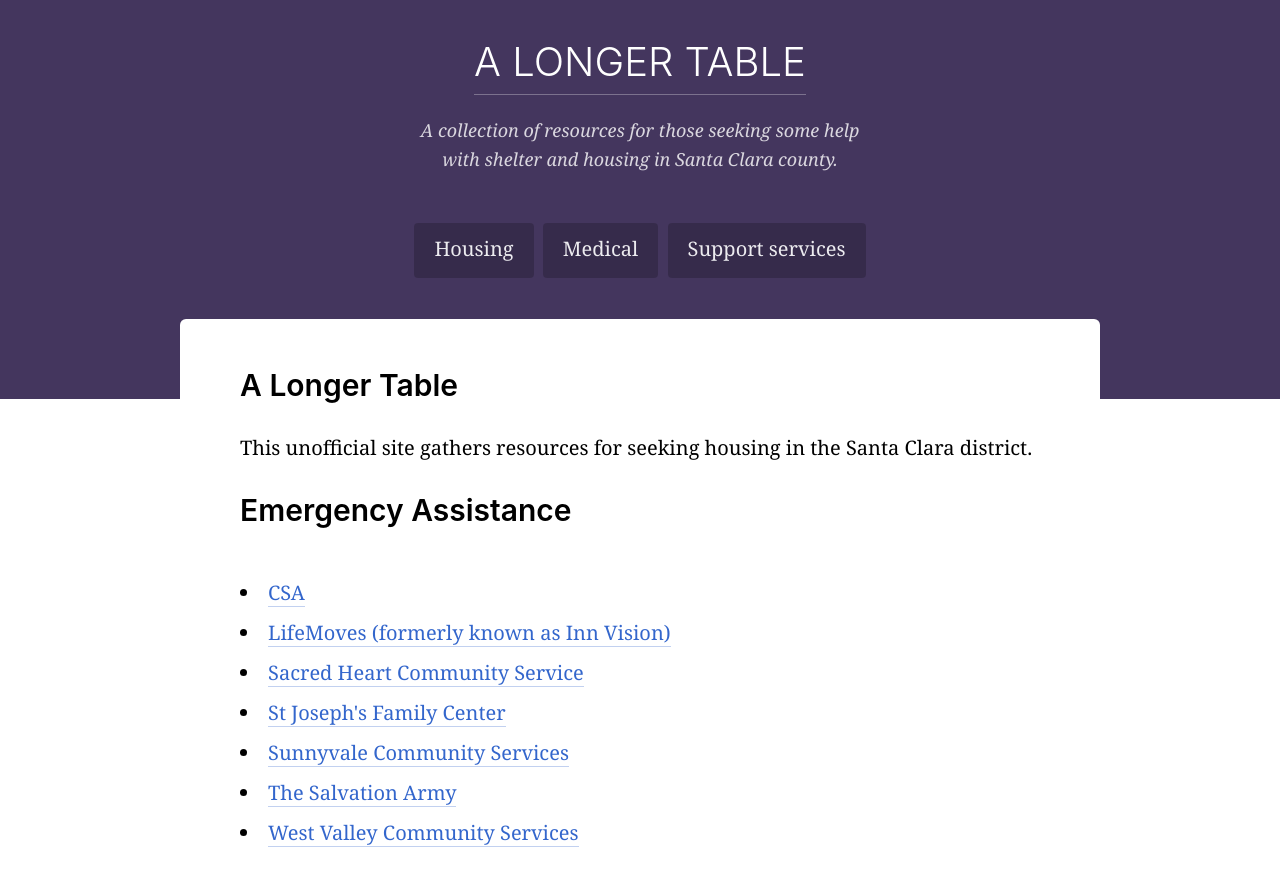
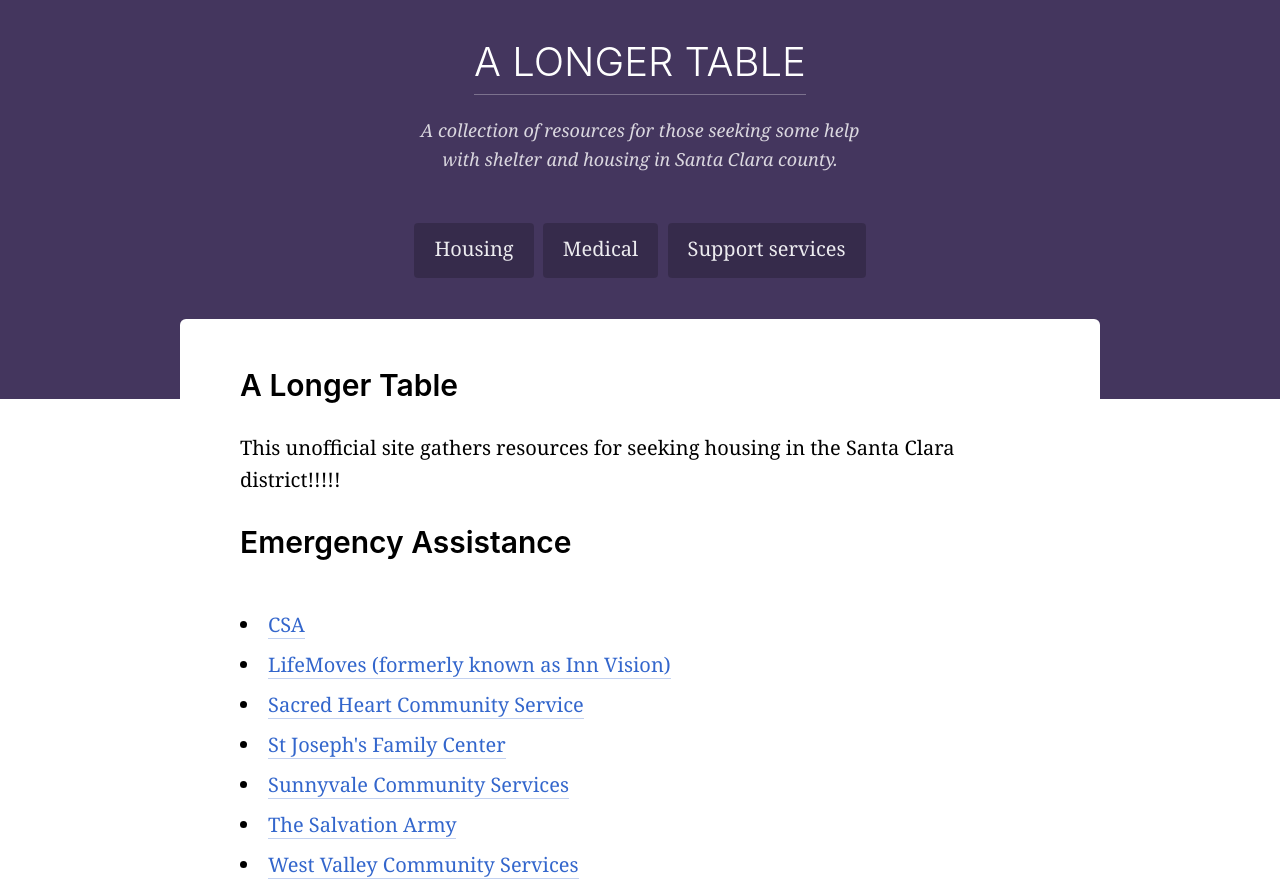
Before and after one commit to philhawksworth/alongertable.com, an Eleventy site: page src/site/index.njk in a window 1280 px wide. Shown: the top 892 px of the page. Built offline with nearby package versions, Linux system fonts and the light colour scheme; Eleventy itself is replaced by a stand-in of ours; files that its build step writes are made by us from their sources; no server answers.

Commit message:
MOAR EXCLAIM!

```diff
--- a/src/site/index.njk
+++ b/src/site/index.njk
@@ -4,7 +4,7 @@ layout: default
 ---
 
 <p>
-  This unofficial site gathers resources for seeking housing in the Santa Clara district.
+  This unofficial site gathers resources for seeking housing in the Santa Clara district!!!!!
 </p>
 
 <h2>Emergency Assistance</h2>
```
